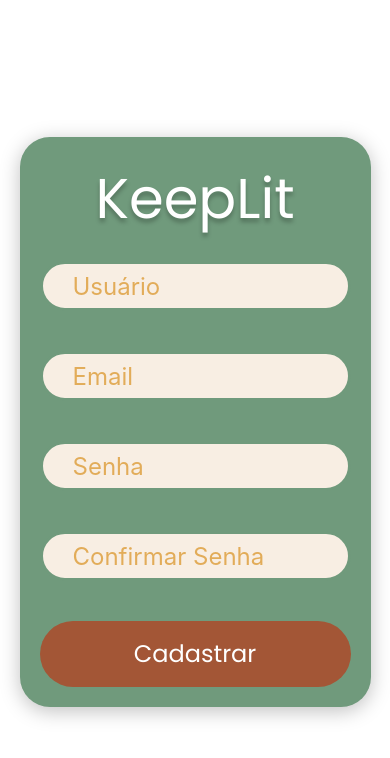
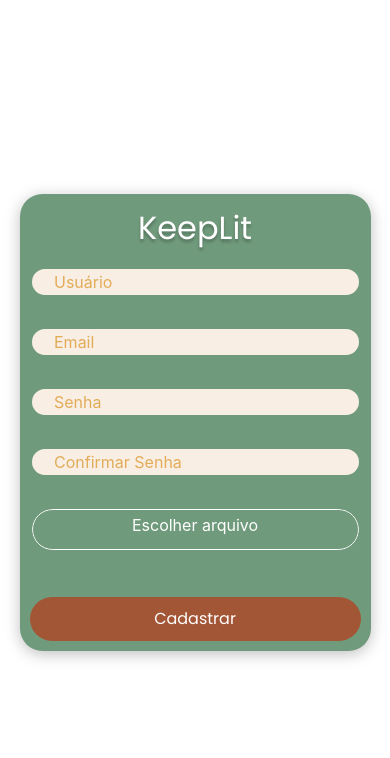
Before and after one commit to nogueiraluiz/modelagem-2024-3, a Next.js app in the folder site-fontEnd/keeplit/: page /cadastro in a window 390 px wide. Shown: the top 758 px of the page. Built offline with nearby package versions, Linux system fonts and the light colour scheme.

Commit message:
Adiciona img ao cadastro

```diff
--- a/site-fontEnd/keeplit/src/app/cadastro/page.tsx
+++ b/site-fontEnd/keeplit/src/app/cadastro/page.tsx
@@ -1,10 +1,24 @@
-import React from 'react';
+"use client";
+
+import React, { useState } from 'react';
 import './styles.css';
 
 const CadastroPage: React.FC = () => {
+  const [imagePreview, setImagePreview] = useState<string | null>(null);
+
+  const handleImageChange = (e: React.ChangeEvent<HTMLInputElement>) => {
+    const file = e.target.files?.[0];
+    if (file) {
+      const reader = new FileReader();
+      reader.onloadend = () => {
+        setImagePreview(reader.result as string);
+      };
+      reader.readAsDataURL(file);
+    }
+  };
+
   return (
     <div className="login-container">
-      <div className="image-preview"></div>
       <h1>KeepLit</h1>
       <form className="login-form">
         <div className="form-group">
@@ -19,6 +33,12 @@ const CadastroPage: React.FC = () => {
         <div className="form-group">
           <input type="password" id="confirm-password" name="confirm-password" placeholder="Confirmar Senha" required />
         </div>
+        <div className="form-group image-upload">
+          <input type="file" id="image" name="image" accept="image/*" onChange={handleImageChange} />
+          {imagePreview && (
+            <div className="image-preview" style={{ backgroundImage: `url(${imagePreview})` }}></div>
+          )}
+        </div>
         <button type="submit" className="register-button">Cadastrar</button>
       </form>
     </div>
--- a/site-fontEnd/keeplit/src/app/cadastro/styles.css
+++ b/site-fontEnd/keeplit/src/app/cadastro/styles.css
@@ -10,13 +10,13 @@ body {
 }
 
 .login-container {
-  width: 90%;
-  max-width: 1379px;
+  width: 67.5%;
+  max-width: 1034px;
   height: auto;
   background: #709A7C;
-  border-radius: 30px;
-  padding: 40px;
-  box-shadow: 0 4px 20px rgba(0, 0, 0, 0.25);
+  border-radius: 22.5px;
+  padding: 30px;
+  box-shadow: 0 3px 15px rgba(0, 0, 0, 0.25);
   display: flex;
   flex-direction: column;
   align-items: center;
@@ -24,37 +24,37 @@ body {
 }
 
 h1 {
-  font-size: 4.5rem;
+  font-size: 3.375rem;
   color: white;
   text-align: center;
-  margin-bottom: 20px;
+  margin-bottom: 15px;
   font-weight: 400;
-  text-shadow: 0 4px 4px rgba(0, 0, 0, 0.25);
+  text-shadow: 0 3px 3px rgba(0, 0, 0, 0.25);
 }
 
 h2 {
-  font-size: 2.5rem;
+  font-size: 1.875rem;
   color: #5B5B5B;
   text-align: center;
-  margin-bottom: 60px;
+  margin-bottom: 45px;
   font-weight: 300;
 }
 
 .form-group {
   width: 100%;
-  max-width: 521px;
+  max-width: 390.75px;
   height: auto;
-  margin-bottom: 40px;
+  margin-bottom: 30px;
   color: #E2AC59;
 }
 
 .form-group input {
   width: 100%;
-  height: 60px; /* Ajustar a altura dos inputs */
-  border: 3px solid #709A7C;
-  border-radius: 35px;
-  font-size: 1.75rem;
-  padding: 0 30px;
+  height: 45px; /* Ajustar a altura dos inputs */
+  border: 2.25px solid #709A7C;
+  border-radius: 26.25px;
+  font-size: 1.3125rem;
+  padding: 0 22.5px;
   color: #E2AC59;
   font-family: 'Inter', sans-serif;
   font-style: normal;
@@ -67,41 +67,88 @@ h2 {
   color: #E2AC59;
 }
 
+.form-group input[type="file"] {
+  width: 100%;
+  max-width: 390.75px;
+  height: 45px;
+  border: 2.25px solid #709A7C;
+  border-radius: 26.25px;
+  font-size: 1.3125rem;
+  padding: 0 22.5px;
+  color: #E2AC59;
+  font-family: 'Inter', sans-serif;
+  font-style: normal;
+  font-weight: 400;
+  line-height: 1.5;
+  background-color: transparent;
+  cursor: pointer;
+  display: flex;
+  align-items: center;
+  justify-content: center;
+  text-align: center;
+  margin-bottom: 15px;
+  position: relative;
+  overflow: hidden;
+}
+
+.form-group input[type="file"]::before {
+  content: 'Escolher arquivo';
+  display: inline-block;
+  background: #709A7C;
+  background-size: cover;
+  color: white;
+  border: 1.5px solid white;
+  border-radius: 26.25px;
+  font-size: 1.3125rem;
+  cursor: pointer;
+  position: absolute;
+  top: 0;
+  left: 0;
+  width: 100%;
+  height: 100%;
+  text-align: center;
+  line-height: 45px;
+}
+
+.form-group input[type="file"]::-webkit-file-upload-button {
+  visibility: hidden;
+}
+
 .button-container {
   display: flex;
   flex-direction: column;
   align-items: center;
-  gap: 20px;
-  margin-top: 40px;
+  gap: 15px;
+  margin-top: 30px;
 }
 
 .login-button {
   width: 100%;
-  max-width: 335px;
+  max-width: 251.25px;
   height: auto;
   background: #92AA94;
   color: white;
   border: none;
-  border-radius: 35px;
-  font-size: 1.75rem;
+  border-radius: 26.25px;
+  font-size: 1.3125rem;
   cursor: pointer;
-  padding: 15px;
+  padding: 11.25px;
 }
 
 .register-button {
   width: 100%;
-  max-width: 549px;
+  max-width: 411.75px;
   height: auto;
   background: #A35636;
   color: #FFFFFF;
   border: none;
-  border-radius: 35px;
-  font-size: 1.75rem;
+  border-radius: 26.25px;
+  font-size: 1.3125rem;
   cursor: pointer;
   display: flex;
   align-items: center;
   justify-content: center;
-  padding: 15px;
+  padding: 11.25px;
 }
 
 .login-form {
@@ -111,39 +158,93 @@ h2 {
 }
 
 .login-form .form-group {
-  margin-bottom: 40px;
+  margin-bottom: 30px;
 }
 
-/*.image-preview {
-  width: 220px;
-  height: 187px;
-  background: url(image-removebg-preview.png);
-  margin-bottom: 20px;
-}*/
+.image-upload {
+  display: flex;
+  align-items: center;
+  gap: 15px;
+}
+
+.image-preview {
+  width: 330px;
+  height: 165px;
+  background-size: cover;
+  background-position: center;
+  margin-bottom: 15px;
+  border: 2.25px solid #709A7C;
+  border-radius: 50%;
+}
+
+.form-group input #image{
+  width: 100%;
+}
 
 @media (max-width: 768px) {
   .login-container {
-    padding: 20px;
+    padding: 15px;
   }
 
   h1 {
-    font-size: 3.5rem;
+    font-size: 2.625rem;
   }
 
   h2 {
+    font-size: 1.5rem;
+  }
+
+  .form-group input {
+    font-size: 1.125rem;
+    height: 37.5px;
+  }
+
+  .login-button {
+    font-size: 1.125rem;
+  }
+
+  .register-button {
+    font-size: 1.125rem;
+  }
+}
+
+@media (max-width: 605px) {
+  .login-container {
+    width: 90%;
+    padding: 10px;
+  }
+
+  h1 {
     font-size: 2rem;
   }
 
+  h2 {
+    font-size: 1.25rem;
+  }
+
   .form-group input {
-    font-size: 1.5rem;
-    height: 50px; /* Ajustar a altura dos inputs para telas menores */
+    font-size: 1rem;
+    height: 30px;
+  }
+
+  .form-group input[type="file"]::before {
+    font-size: 1rem;
+    line-height: 30px;
   }
 
   .login-button {
-    font-size: 1.5rem;
+    font-size: 1rem;
+    padding: 10px;
   }
 
   .register-button {
-    font-size: 1.5rem;
+    font-size: 1rem;
+    padding: 10px;
+  }
+
+  .image-preview {
+    width: 160px;
+    height: 90px;
+    border-radius: 50%;
   }
 }
```
